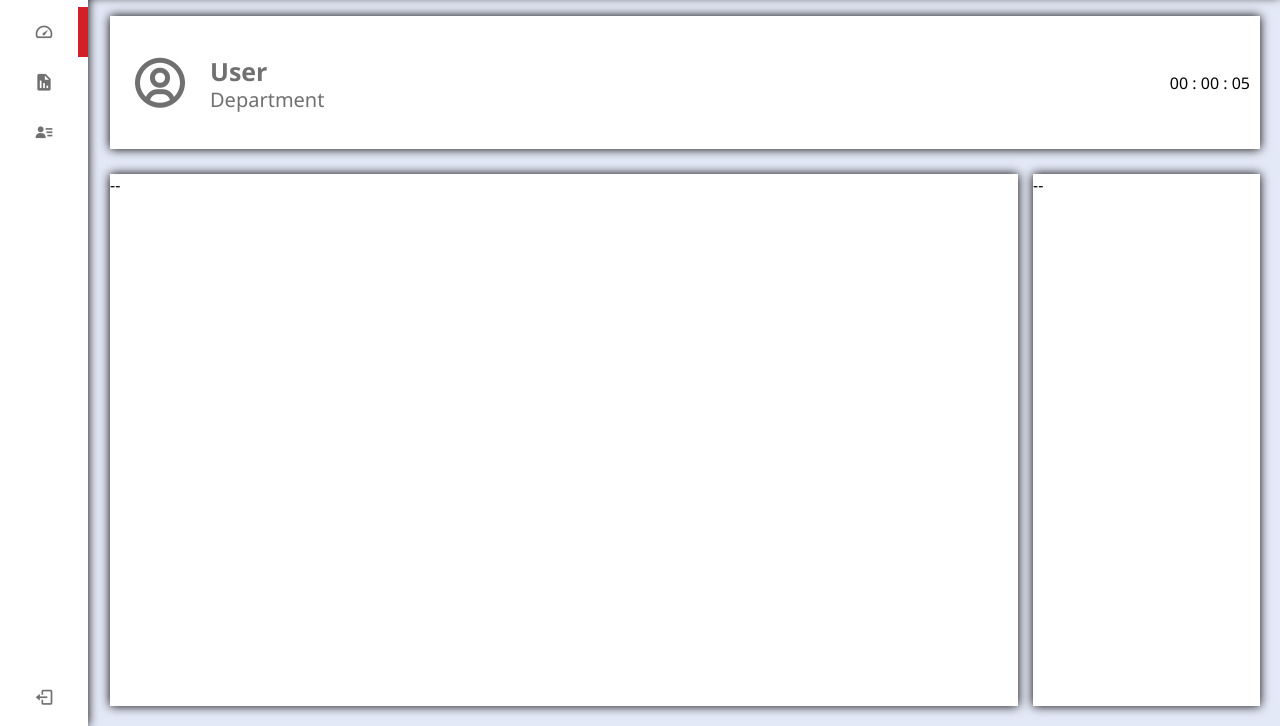
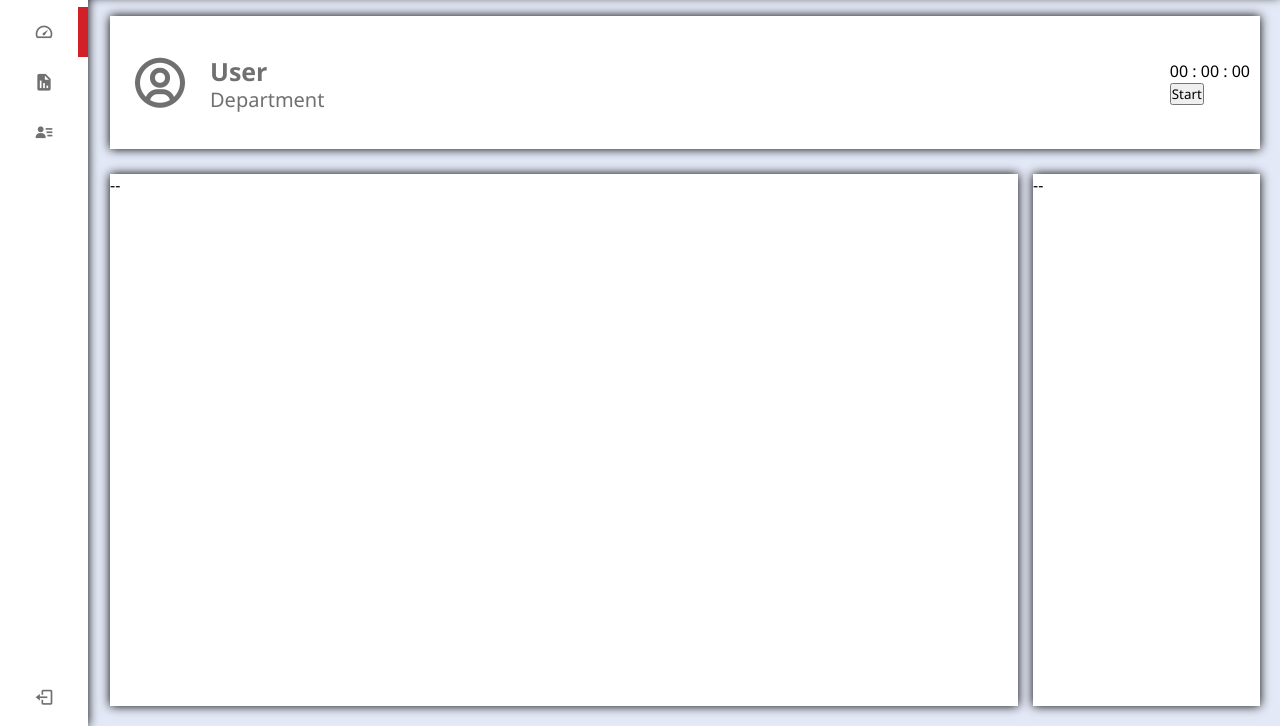
Before and after one commit to SayawanJerome/QX-Attendance-System-Mock-Design, a plain HTML site: page dashboard.html in a window 1280 px wide. Shown: the part 74-800 px from the top of the page. Drawn offline with nearby package versions, Linux system fonts and the light colour scheme.

Commit message:
Add files via upload

```diff
--- a/dashboard.html
+++ b/dashboard.html
@@ -59,7 +59,7 @@
             <div class="bottom-content">
                 <ul class="menu-links">
                     <li class="nav-link">
-                        <a href="login.html">
+                        <a href="index.html">
                             <i class='bx bx-log-out icon'></i>
                             <span class="text nav-text">Logout</span>
                         </a>
@@ -103,15 +103,16 @@
                             </span>
                         </div>
                         <div class="tcol-right">
+                            <div class="counter">
+                                <span id="hours">00</span>
+                                <span id="colon">:</span>
+                                <span id="minutes">00</span>
+                                <span id="colon">:</span>
+                                <span id="seconds">00</span>
+                            </div>
                             <div>
-                                <label id="hours">00</label>
-                                <label id="colon">:</label>
-                                <label id="minutes">00</label>
-                                <label id="colon">:</label>
-                                <label id="seconds">00</label>
+                                <button class="btn btn-danger" onclick="startCountUp()">Start</button>
                             </div>
-                            <div></div>
-                            <div></div>
                         </div>
                     </div>
 
@@ -134,41 +135,32 @@
     <script>
         const body = document.querySelector('body'),
             sidebar = body.querySelector('nav'),
-            toggle = body.querySelector(".toggle"),
-            searchBtn = body.querySelector(".search-box"),
-            modeSwitch = body.querySelector(".toggle-switch"),
-            modeText = body.querySelector(".mode-text");
+            toggle = body.querySelector(".toggle");
 
 
         toggle.addEventListener("click", () => {
             sidebar.classList.toggle("close");
         })
 
-        var hoursLabel = document.getElementById("hours");
-        var minutesLabel = document.getElementById("minutes");
-        var secondsLabel = document.getElementById("seconds");
-        var totalSeconds = 0;
-        setInterval(setTime, 1000);
+        function startCountUp() {
 
-        function setTime() {
-            ++totalSeconds;
+            if (isSetTimmeoutRunning == false) {
+                //We set this variable to true when we first run the setTimeout method.
+                //It will get set back to false when the setTimeout method has completed
+                isSetTimmeoutRunning = true;
 
-            secondsLabel.innerHTML = pad(totalSeconds % 60);
-            minutesLabel.innerHTML = pad(parseInt(totalSeconds / 60));
-            minutesLabel.innerHTML = pad(parseInt(totalSeconds / 60) /60);
-        }
+                if (isSetTimmeoutRunning = true) {
+                    var second = 0;
+                    setInterval(function () {
+                        document.getElementById("seconds").innerHTML = pad(++second % 60);
+                        document.getElementById("minutes").innerHTML = pad(parseInt(second / 60, 10));
+                        document.getElementById("hours").innerHTML = pad(parseInt(second / 360, 10));
+                    }, 1000);
+                }
 
-        function pad(val) {
-            var valString = val + "";
-            if (valString.length < 2) {
-                return "0" + valString;
-            }
-            else {
-                return valString;
+
             }
         }
-
-
     </script>
 
 </body>
```
Also changed, not shown: index.html (added, +59 -0 lines), report.html (+1 -1 lines), user.html (+2 -5 lines), test.html (line endings or trailing spaces).
